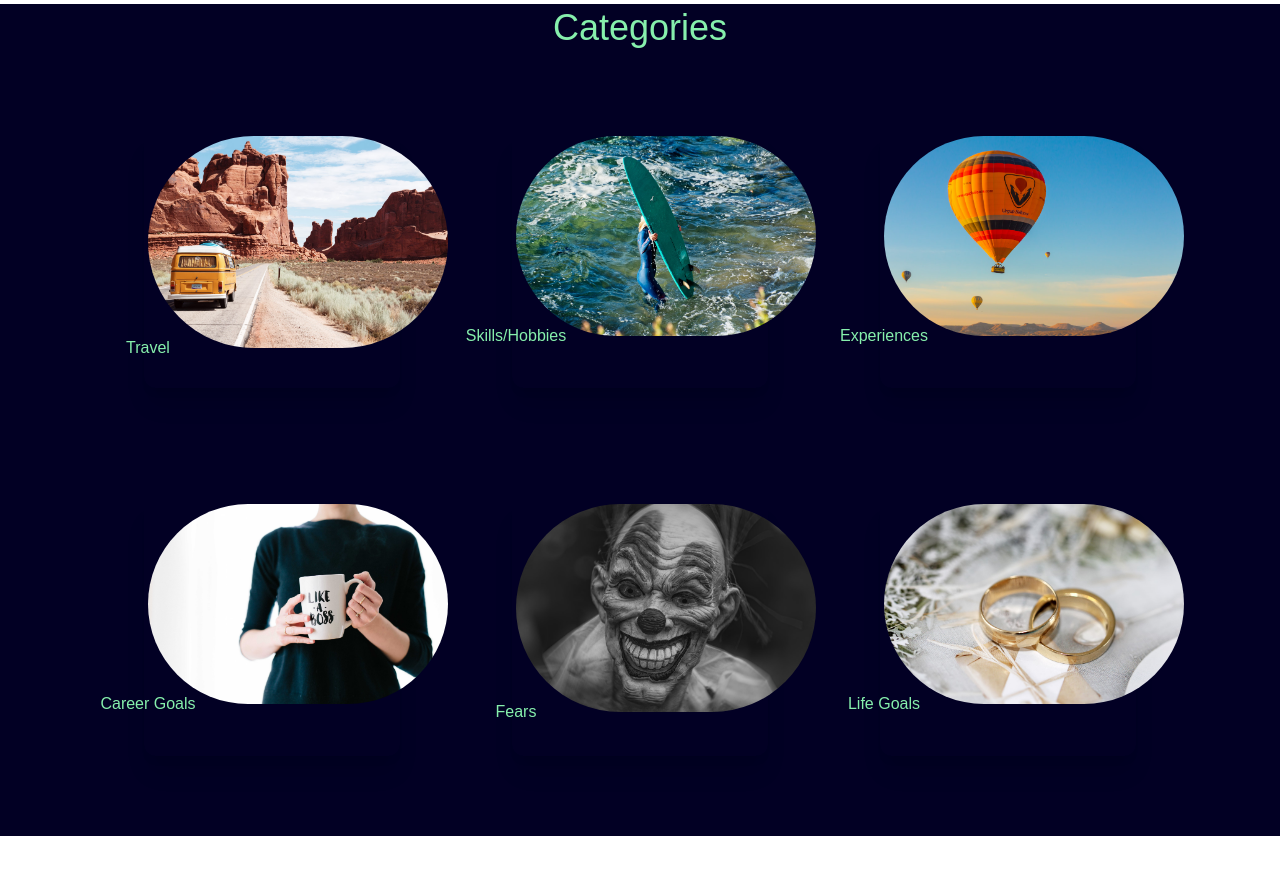
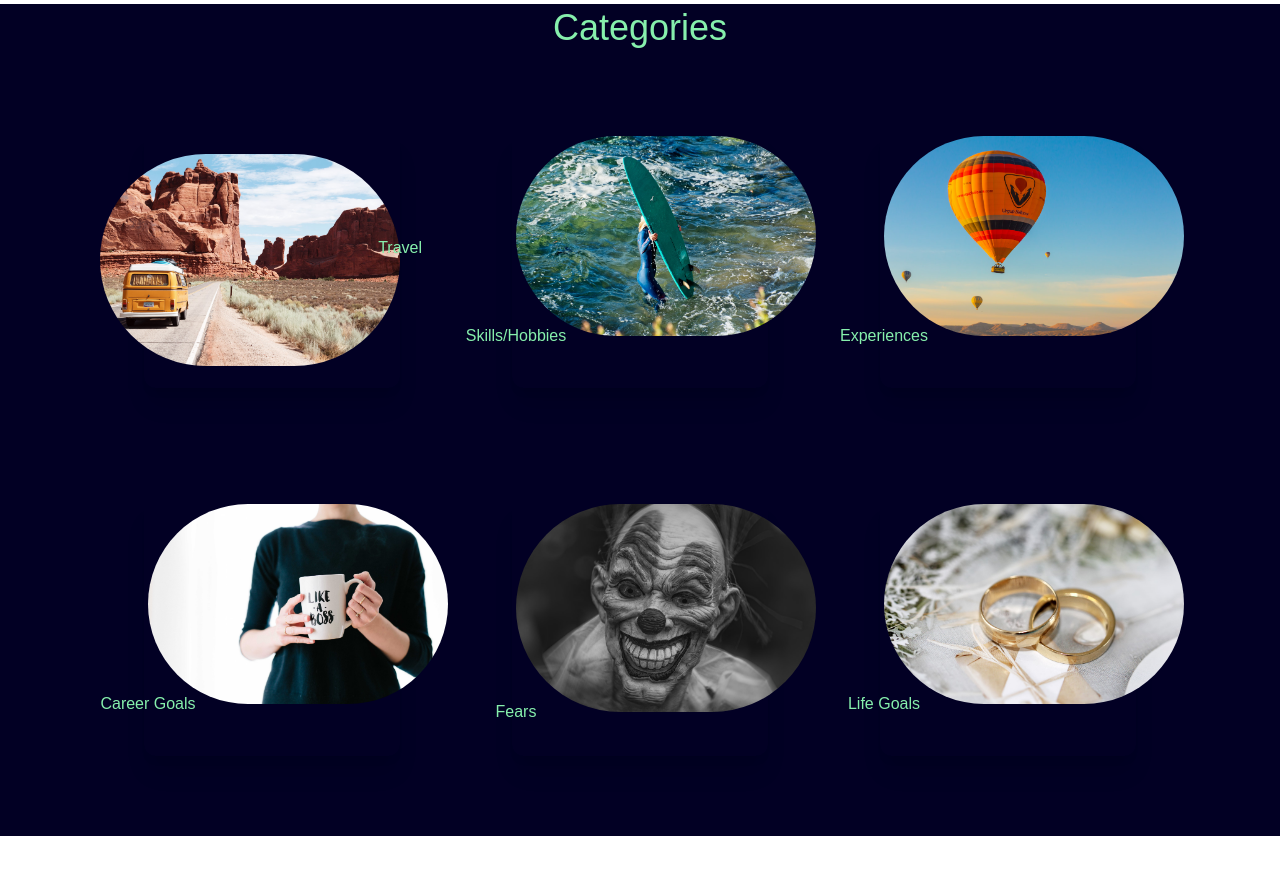
Before and after one commit to LDdevs/DreamSphereSocial, a React (Vite) app: page / in a window 1280 px wide. Shown: the part 1520-2394 px from the top of the page. Built offline with nearby package versions, Linux system fonts and the light colour scheme.

Commit message:
positioning

```diff
--- a/src/components/CardCat.jsx
+++ b/src/components/CardCat.jsx
@@ -18,7 +18,7 @@ const CardCat = () => {
 
                 <div
                     id="travelcard"
-                    className=' p-1 m-10 transform  rounded-xl h-40 w-60 sm:h-64 sm:w-64  shadow-xl transition duration-300 hover:scale-105' >
+                    className='flex justify-center align-middle p-1 m-10 transform  rounded-xl h-40 w-60 sm:h-64 sm:w-64  shadow-xl transition duration-300 hover:scale-105' >
                     <img className='rounded-full max-w-[300px] hover:scale-120 hover:rotate-6' src={travel} alt="" />
                     <div className="centered">Travel</div>
                 </div>
```
